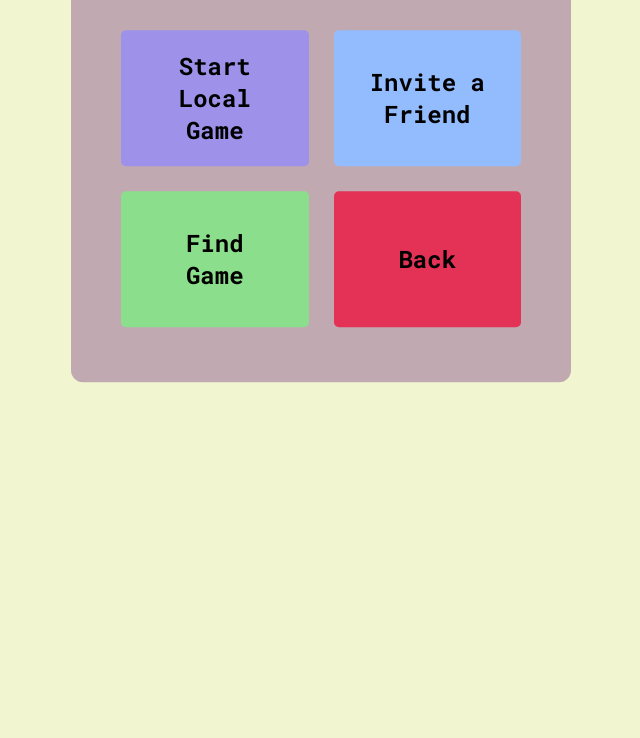
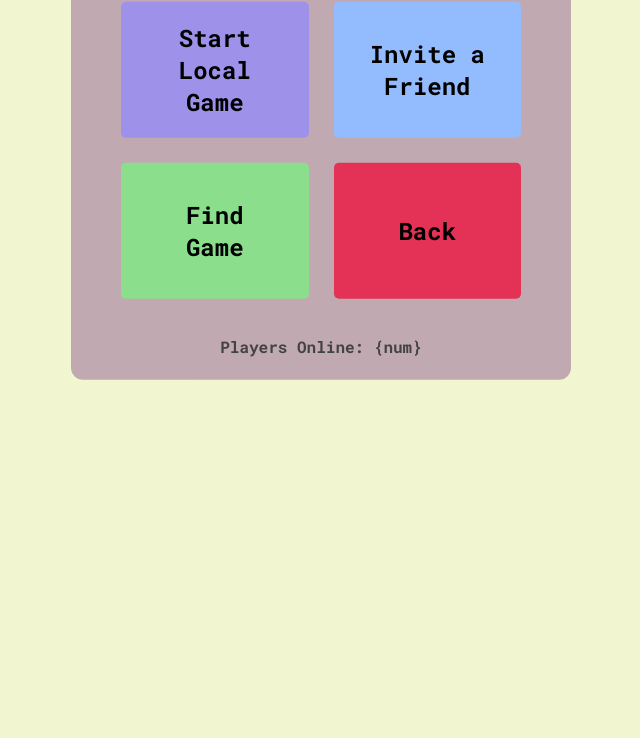
Before and after one commit to MikeGongolidis/GameOnboard, a plain HTML site: page frontend/tic_tac_toe.html in a window 1280 px wide. Shown: the part 362-1100 px from the top of the page, without its empty margins (319-959 px from the left). Drawn offline with Linux system fonts and the light colour scheme.

Commit message:
new branch

```diff
--- a/frontend/tic_tac_toe.css
+++ b/frontend/tic_tac_toe.css
@@ -109,7 +109,7 @@ body {
   margin: 0 auto;
   grid-column-gap: 2.5rem;
   grid-row-gap: 2.5rem;
-  margin-bottom: 5rem;
+  margin-bottom: 4rem;
 }
 
 .start-game {
@@ -195,3 +195,9 @@ body {
 #nine:hover {
   background-color: #a4ffa4;
 }
+
+.clients {
+  text-align: center;
+  padding-bottom: 2rem;
+  font-size: 1.6rem;
+}
--- a/frontend/tic_tac_toe.html
+++ b/frontend/tic_tac_toe.html
@@ -62,6 +62,9 @@
           <button class="start-game back" id="back">Back</button>
         </div>
       </div>
+      <div class="clients">
+        <span><strong>Players Online: {num}</strong></span>
+      </div>
     </div>
   </body>
   <script type="text/javascript" src="tic_tac_toe.js"></script>
--- a/frontend/tic_tac_toe.js
+++ b/frontend/tic_tac_toe.js
@@ -1,3 +1,32 @@
+// Identify the messages that are being sent back and forth:
+// 1.messages client is sending to the server:
+  // INVITE = 1
+  // JOIN = 3
+  // START_GAME = 4
+  // FIND = 5
+  // EXIT_GAME = 7
+// 2.messages server is sending to the client:
+  // WAIT = 2
+  // PLAY = 6
+  // INVALID_MOVE = 8
+  // WINNER = 9
+  // NUM_CLIENTS = 10
+  // INVALID_MESSAGE = 11
+
+// Create the dictionary objects in js with the default communication messages.
+let messages = {"INVITE": 1,
+"WAIT" : 2,
+"JOIN" : 3,
+"START_GAME" : 4,
+"FIND" : 5,
+"PLAY" : 6,
+"EXIT_GAME" : 7,
+"INVALID_MOVE" : 8,
+"WINNER" : 9,
+"NUM_CLIENTS" : 10,
+"INVALID_MESSAGE" : 11}
+
+let socket = new WebSocket("ws://127.0.0.1:8765");
 
 document.getElementById("back").addEventListener("click", function () {
   location.href = "http://localhost:5500/frontend/index.html";
@@ -16,11 +45,11 @@ document.getElementById("inv").addEventListener("click", function () {
 
 document.getElementById("find").addEventListener("click", function () {
   console.log("Finding game for you. Please wait :)");
+});
 
 // LOCAL GAME SIMULATION
 
 let player_1_active = true;
-// let player_2_active = false;
 
 // Testing clicks on empty square
 let topLeft = document.getElementById("one");
@@ -47,7 +76,6 @@ document.body.addEventListener("click", function (event) {
     }
     document.getElementById("one").style.pointerEvents = "none";
     console.log("Cell one was selected");
-    // console.log("clicked inside");
   } else if (topMiddle.contains(event.target)) {
     if (player_1_active === true) {
       document.getElementById("cell-two").innerHTML = "X";
@@ -130,17 +158,3 @@ document.body.addEventListener("click", function (event) {
     console.log("Cell nine was selected");
   }
 });
-
-// mike's solution ---> BUGS
-
-// document.getElementById("game-board").addEventListener("click", function (e) {
-//   if (player_1_active) {
-//     e.target.firstElementChild.innerHTML = "X";
-//     e.target.style.pointerEvents = "none";
-//     player_1_active = !player_1_active;
-//   } else {
-//     e.target.firstElementChild.innerHTML = "O";
-//     e.target.style.pointerEvents = "none";
-//     player_1_active = !player_1_active;
-//   }
-// });
```
